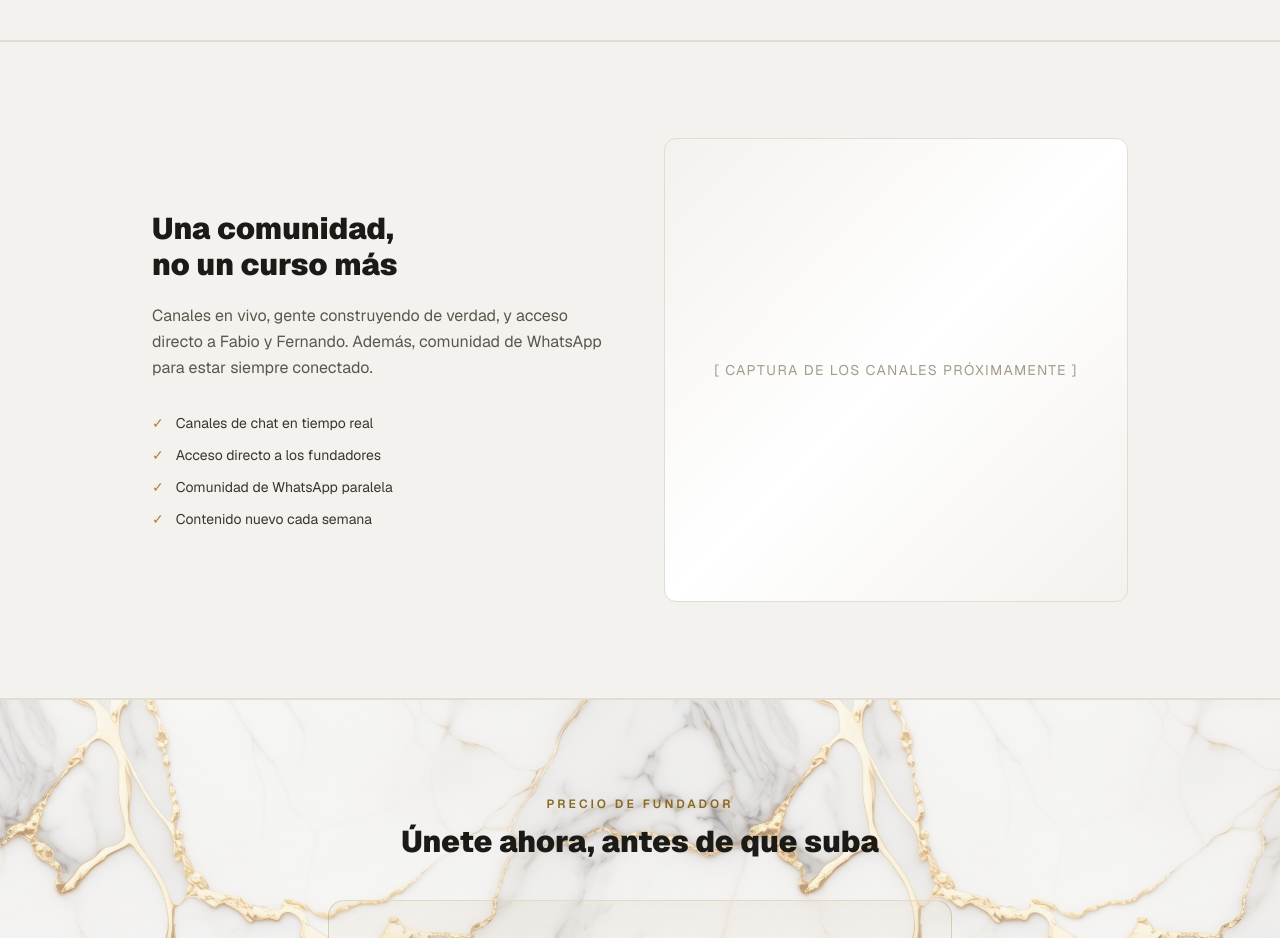
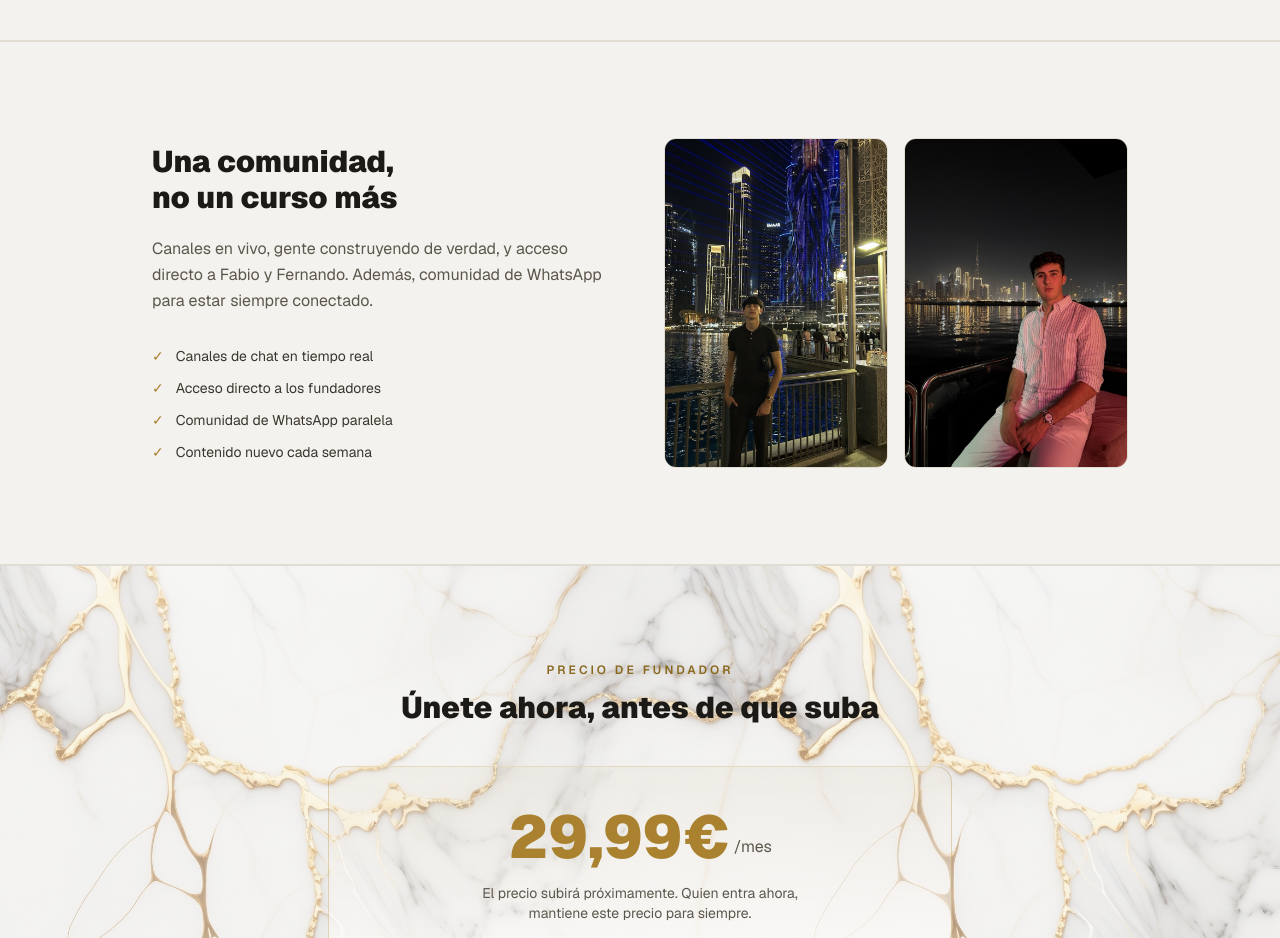
Before and after one commit to airmateai/focus-landing, a Next.js app: page /focus-landing/ in a window 1280 px wide. Shown: the part 2380-3318 px from the top of the page. Built offline with nearby package versions, Linux system fonts and the light colour scheme.

Commit message:
Añade sección de fundadores con fotos reales (Fabio y Fernando en Dubái)

```diff
--- a/src/app/LandingClient.tsx
+++ b/src/app/LandingClient.tsx
@@ -130,10 +130,27 @@ export default function LandingClient() {
               ))}
             </ul>
           </div>
-          <div className="aspect-square rounded-xl border border-[#e2ddd3] bg-gradient-to-br from-[#f4f2ee] via-white to-[#f4f2ee] flex items-center justify-center">
-            <p className="text-[#a49c8a] text-sm uppercase tracking-widest px-6 text-center">
-              [ captura de los canales próximamente ]
-            </p>
+          <div className="grid grid-cols-2 gap-4">
+            <div className="rounded-xl overflow-hidden border border-[#e2ddd3]">
+              <img
+                src="/focus-landing/fabio-dubai.jpg"
+                alt="Fabio, fundador de Focus"
+                className="w-full h-full object-cover aspect-[3/4]"
+              />
+              <p className="text-center text-xs uppercase tracking-widest text-[#8a691f] py-2 bg-white">
+                Fabio
+              </p>
+            </div>
+            <div className="rounded-xl overflow-hidden border border-[#e2ddd3]">
+              <img
+                src="/focus-landing/fernando-dubai.jpg"
+                alt="Fernando, fundador de Focus"
+                className="w-full h-full object-cover aspect-[3/4]"
+              />
+              <p className="text-center text-xs uppercase tracking-widest text-[#8a691f] py-2 bg-white">
+                Fernando
+              </p>
+            </div>
           </div>
         </div>
       </section>
```
Also changed, not shown: public/fabio-dubai.jpg (added), public/fernando-dubai.jpg (added).
